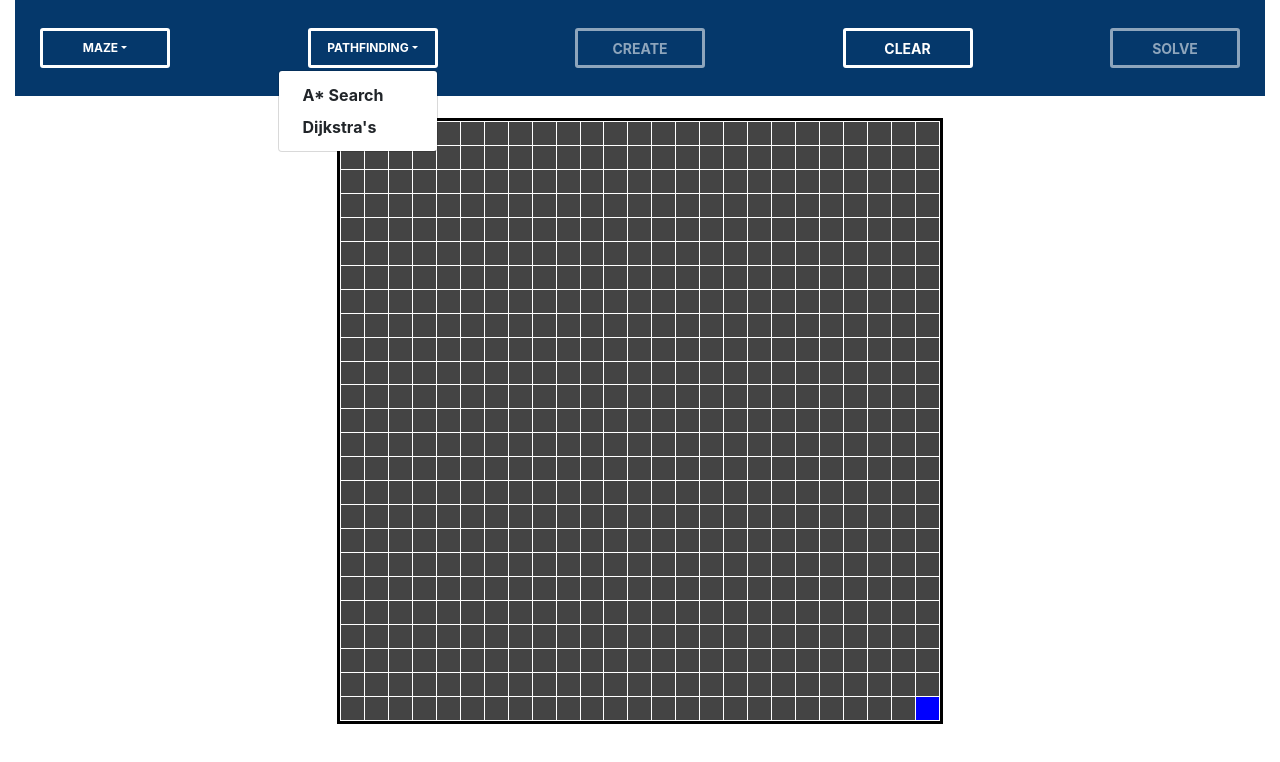
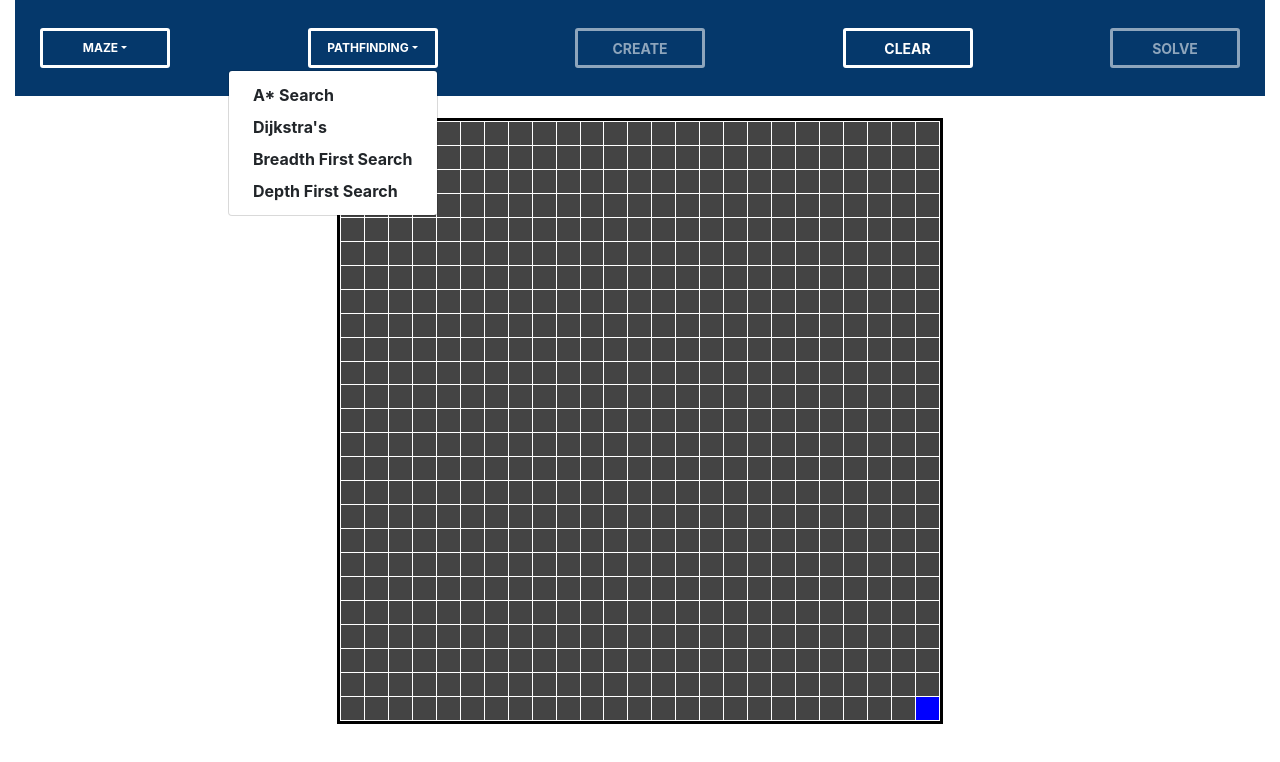
Before and after one commit to KevinSaephanh/pathfinder, a React (Create React App) app: page / in a window 1280 px wide. Both pictures are taken after a click on the button "PATHFINDING". Shown: the top 762 px of the page. Built offline with nearby package versions, Linux system fonts and the light colour scheme.

Commit message:
Added breadth first search and depth first search pathfinding

```diff
--- a/src/components/Grid/Grid.js
+++ b/src/components/Grid/Grid.js
@@ -1,9 +1,7 @@
 import React, { useEffect } from "react";
 import { Node } from "../Node/Node";
-import { primsAlgorithm } from "../../utils/mazeGeneration/prims";
-import { recursiveBacktracker } from "../../utils/mazeGeneration/recursiveBacktracker";
-import { dijkstra } from "../../utils/pathfinding/dijkstra";
-import { aStar } from "../../utils/pathfinding/aStar";
+import * as MazeGen from "../../utils/mazeGeneration/index";
+import * as Pathfinding from "../../utils/pathfinding/index";
 import MazeUtils from "../../utils/mazeUtils";
 import NodeUtils from "../../utils/nodeUtils";
 import "./Grid.css";
@@ -15,26 +13,32 @@ export const Grid = (props) => {
         switch (props.status) {
             case "create":
                 if (props.maze === "Recursive Backtracker") {
-                    const recursive = recursiveBacktracker(grid);
+                    const recursive = MazeGen.recursiveBacktracker(grid);
                     generateMaze(recursive, 0);
                 } else if (props.maze === "Prim's") {
-                    const prims = primsAlgorithm(grid);
+                    const prims = MazeGen.primsAlgorithm(grid);
                     generateMaze(prims, 0);
                 }
                 break;
             case "solve":
                 if (props.pathfinding === "A* Search") {
-                    const pathfinding = aStar(grid);
+                    const pathfinding = Pathfinding.aStar(grid);
                     generateMaze(pathfinding, 0);
                 } else if (props.pathfinding === "Dijkstra's") {
-                    const pathfinding = dijkstra(grid);
+                    const pathfinding = Pathfinding.dijkstra(grid);
+                    generateMaze(pathfinding, 0);
+                } else if (props.pathfinding === "BFS") {
+                    const pathfinding = Pathfinding.bfs(grid);
+                    generateMaze(pathfinding, 0);
+                } else if (props.pathfinding === "DFS") {
+                    const pathfinding = Pathfinding.dfs(grid);
                     generateMaze(pathfinding, 0);
                 }
 
                 setTimeout(() => {
                     const path = MazeUtils.generatePath(grid[24][24]);
                     generateMaze(path, 0);
-                }, 9000);
+                }, 10000);
                 break;
             default:
                 // Reset grid to initial state and reset all node styles
--- a/src/components/Navbar/Navbar.js
+++ b/src/components/Navbar/Navbar.js
@@ -45,6 +45,20 @@ export const Navbar = (props) => {
                 >
                     Dijkstra's
                 </NavDropdown.Item>
+                <NavDropdown.Item
+                    className="dropdown-item"
+                    name="BFS"
+                    onClick={handleClickPathfinding}
+                >
+                    Breadth First Search
+                </NavDropdown.Item>
+                <NavDropdown.Item
+                    className="dropdown-item"
+                    name="DFS"
+                    onClick={handleClickPathfinding}
+                >
+                    Depth First Search
+                </NavDropdown.Item>
             </NavDropdown>
             <button
                 name="create"
--- a/src/utils/node.js
+++ b/src/models/node.js
@@ -6,9 +6,6 @@ export default class Node {
         this.walls = [true, true, true, true];
         this.parent = null;
         this.isPathNode = false;
-        this.g = 0;
-        this.h = 0;
-        this.f = 0;
     }
 
     // This method returns all neighboring nodes of the current node
--- /dev/null
+++ b/src/utils/mazeGeneration/index.js
@@ -0,0 +1,5 @@
+import { recursiveBacktracker } from "./recursiveBacktracker";
+import { primsAlgorithm } from "./prims";
+import { wilsonsAlgorithm } from "./wilsons";
+
+export { recursiveBacktracker, primsAlgorithm, wilsonsAlgorithm };
--- a/src/utils/mazeGeneration/prims.js
+++ b/src/utils/mazeGeneration/prims.js
@@ -1,7 +1,5 @@
 import MazeUtils from "../mazeUtils";
 
-// This method uses randomized prim's algorithm
-// to generate a completely random maze
 export const primsAlgorithm = (grid) => {
     const row = MazeUtils.getRandomIndex();
     const col = MazeUtils.getRandomIndex();
--- a/src/utils/mazeGeneration/wilsons.js
+++ b/src/utils/mazeGeneration/wilsons.js
@@ -10,9 +10,9 @@
 // If all cells have not been visited
 // Go to 2
 
-import * as MazeUtils from "../mazeUtils";
+import MazeUtils from "../mazeUtils";
 
-const wilsonsAlgorithm = (grid) => {
+export const wilsonsAlgorithm = (grid) => {
     const randCell =
         grid[MazeUtils.getRandomIndex()][MazeUtils.getRandomIndex()];
     const visited = [];
--- a/src/utils/mazeUtils.js
+++ b/src/utils/mazeUtils.js
@@ -1,4 +1,4 @@
-import Node from "./node";
+import Node from "../models/node";
 
 export default class MazeUtils {
     static initGrid = () => {
--- a/src/utils/pathfinding/aStar.js
+++ b/src/utils/pathfinding/aStar.js
@@ -6,6 +6,8 @@ export const aStar = (grid) => {
     const closedSet = [];
     const startNode = grid[0][0];
     const endNode = grid[24][24];
+
+    startNode.f = startNode.g = startNode.h = 0;
 
     openSet.push(startNode);
     while (openSet.length > 0) {
--- /dev/null
+++ b/src/utils/pathfinding/bfs.js
@@ -0,0 +1,31 @@
+import MazeUtils from "../mazeUtils";
+
+export const bfs = (grid) => {
+    const startNode = grid[0][0];
+    const endNode = grid[24][24];
+    const queue = [];
+    const set = [];
+
+    queue.push(startNode);
+    while (queue.length > 0) {
+        const currNode = queue.shift();
+        currNode.visited = true;
+
+        set.push(currNode);
+        if (currNode === endNode) break;
+
+        const frontiers = MazeUtils.shuffle(currNode.getFrontiers(grid));
+        frontiers.forEach((frontier) => {
+            if (
+                MazeUtils.isValidPath(currNode, frontier) &&
+                !set.includes(frontier) &&
+                !queue.includes(frontier)
+            ) {
+                frontier.parent = currNode;
+                queue.push(frontier);
+            }
+        });
+    }
+
+    return set;
+};
--- /dev/null
+++ b/src/utils/pathfinding/dfs.js
@@ -0,0 +1,31 @@
+import MazeUtils from "../mazeUtils";
+
+export const dfs = (grid) => {
+    const startNode = grid[0][0];
+    const endNode = grid[24][24];
+    const stack = [];
+    const set = [];
+
+    stack.push(startNode);
+    while (stack.length > 0) {
+        const currNode = stack.pop();
+        currNode.visited = true;
+
+        set.push(currNode);
+        if (currNode === endNode) break;
+
+        const frontiers = MazeUtils.shuffle(currNode.getFrontiers(grid));
+        frontiers.forEach((frontier) => {
+            if (
+                MazeUtils.isValidPath(currNode, frontier) &&
+                !set.includes(frontier) &&
+                !stack.includes(frontier)
+            ) {
+                frontier.parent = currNode;
+                stack.push(frontier);
+            }
+        });
+    }
+
+    return set;
+};
--- /dev/null
+++ b/src/utils/pathfinding/index.js
@@ -0,0 +1,6 @@
+import { aStar } from "./aStar";
+import { dijkstra } from "./dijkstra";
+import { bfs } from "./bfs";
+import { dfs } from "./dfs";
+
+export { aStar, dijkstra, bfs, dfs };
```
